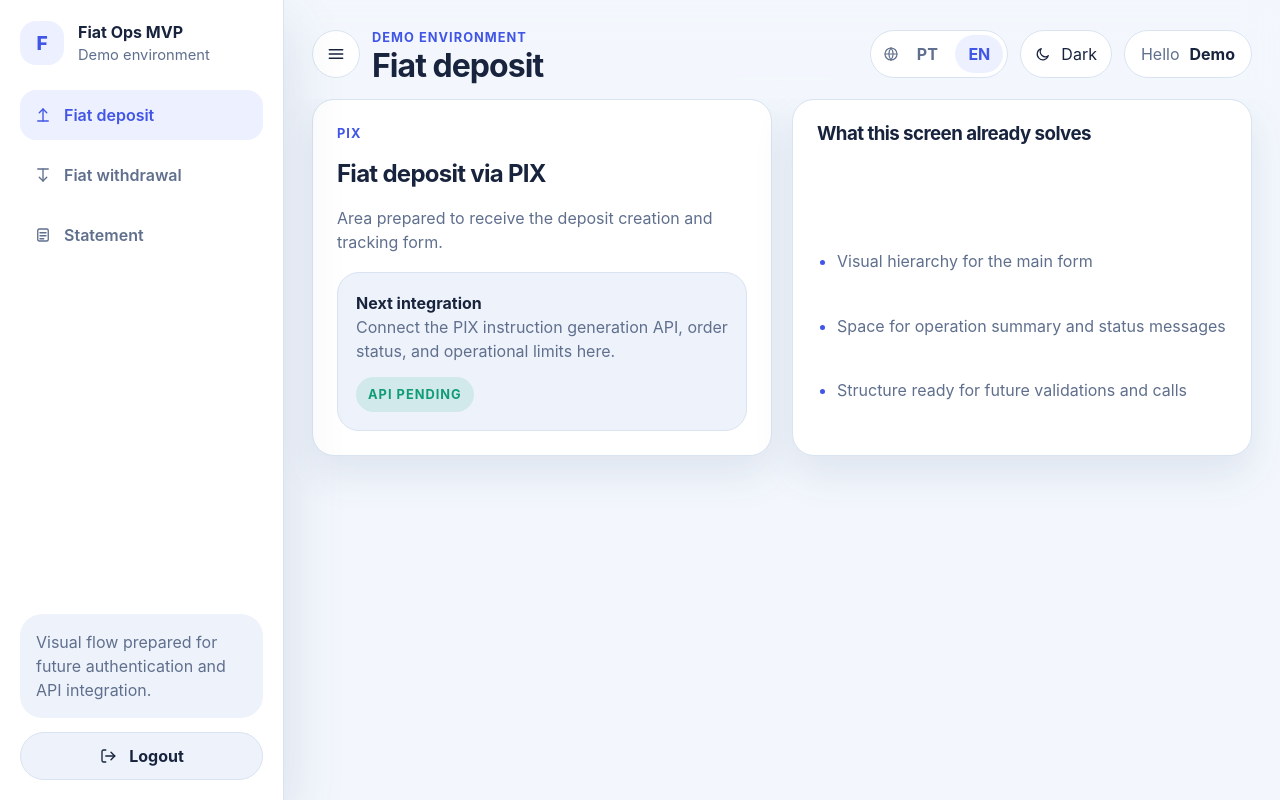
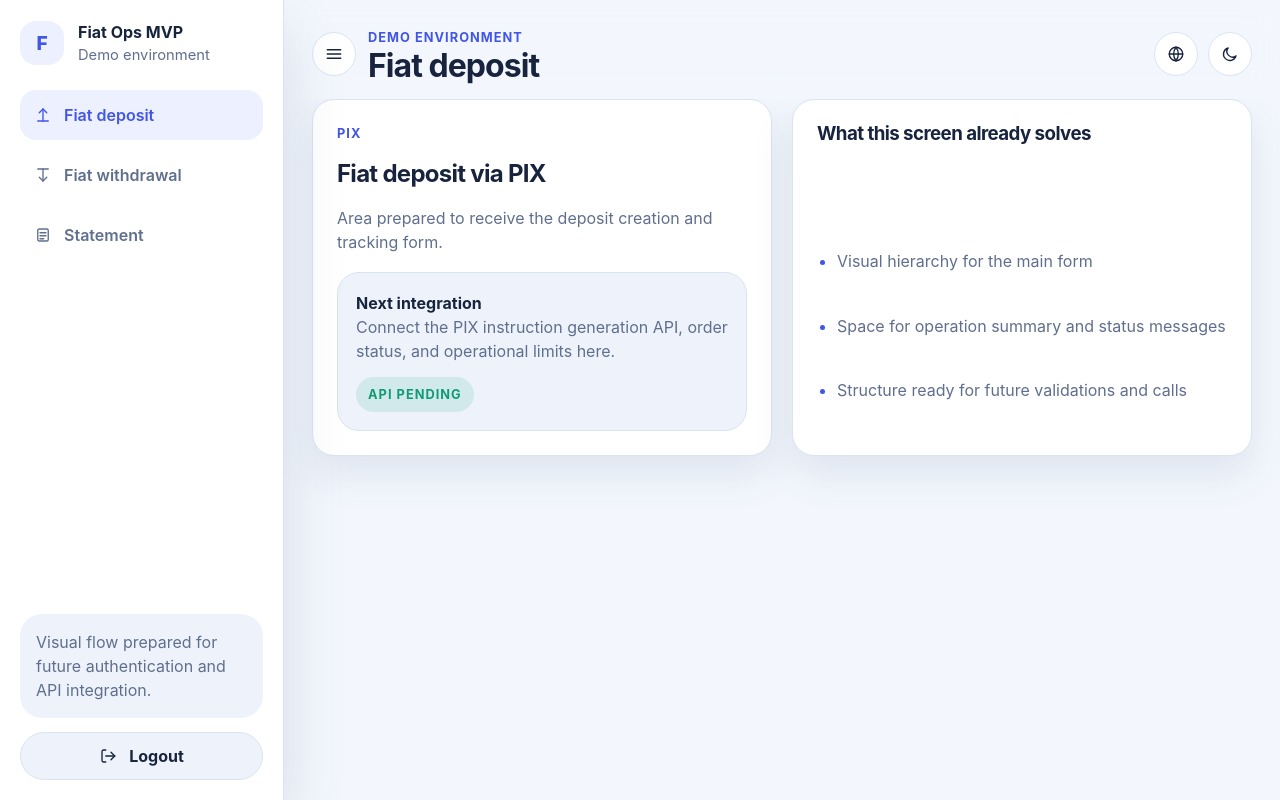
Before and after one commit to HighLiquidity/hili-stellar-mvp, a React (Vite) app: page /login in a window 1280 px wide. Both pictures are taken after a click on the button "Enter dashboard". Built offline with nearby package versions, Linux system fonts and the light colour scheme.

Commit message:
[dyad] Remove greeting and make top-right toggles icon-only

```diff
--- a/src/components/LanguageToggle.tsx
+++ b/src/components/LanguageToggle.tsx
@@ -3,26 +3,20 @@ import { useI18n } from '../lib/i18n';
 
 export function LanguageToggle() {
   const { locale, setLocale, t } = useI18n();
+  const nextLocale = locale === 'pt' ? 'en' : 'pt';
+  const nextLocaleLabel = nextLocale === 'pt' ? t('controls.portuguese') : t('controls.english');
 
   return (
-    <div className="segmented-control" role="group" aria-label={t('shell.language')}>
-      <span className="segmented-control__icon" aria-hidden="true">
-        <GlobeIcon width={16} height={16} />
+    <button
+      type="button"
+      className="icon-button"
+      onClick={() => setLocale(nextLocale)}
+      aria-label={t('shell.language')}
+      title={nextLocaleLabel}
+    >
+      <span className="language-toggle__icon" aria-hidden="true">
+        <GlobeIcon width={18} height={18} />
       </span>
-      <button
-        type="button"
-        className={`segmented-control__button${locale === 'pt' ? ' is-active' : ''}`}
-        onClick={() => setLocale('pt')}
-      >
-        {t('controls.portuguese')}
-      </button>
-      <button
-        type="button"
-        className={`segmented-control__button${locale === 'en' ? ' is-active' : ''}`}
-        onClick={() => setLocale('en')}
-      >
-        {t('controls.english')}
-      </button>
-    </div>
+    </button>
   );
 }
--- a/src/components/ThemeToggle.tsx
+++ b/src/components/ThemeToggle.tsx
@@ -10,15 +10,14 @@ export function ThemeToggle() {
   return (
     <button
       type="button"
-      className="theme-toggle"
+      className="icon-button"
       onClick={toggleTheme}
       aria-label={t('shell.theme')}
       title={isLight ? t('controls.dark') : t('controls.light')}
     >
       <span className="theme-toggle__icon" aria-hidden="true">
-        {isLight ? <MoonIcon width={16} height={16} /> : <SunIcon width={16} height={16} />}
+        {isLight ? <MoonIcon width={18} height={18} /> : <SunIcon width={18} height={18} />}
       </span>
-      <span>{isLight ? t('controls.dark') : t('controls.light')}</span>
     </button>
   );
 }
--- a/src/index.css
+++ b/src/index.css
@@ -481,76 +481,26 @@ button:disabled {
   font-size: clamp(1.4rem, 3vw, 2rem);
 }
 
-.icon-button,
-.theme-toggle {
-  min-height: 48px;
+.icon-button {
+  width: 44px;
+  height: 44px;
+  display: inline-grid;
+  place-items: center;
   border-radius: 999px;
   border: 1px solid var(--border);
   background: var(--surface);
   color: var(--text);
-  transition: background-color 180ms ease, border-color 180ms ease, transform 180ms ease;
+  transition: background-color 180ms ease, border-color 180ms ease, transform 180ms ease, color 180ms ease;
 }
 
-.icon-button {
-  width: 48px;
-  display: inline-grid;
-  place-items: center;
-}
-
-.theme-toggle {
-  display: inline-flex;
-  align-items: center;
-  gap: 10px;
-  padding: 0 14px;
+.icon-button:hover {
+  border-color: var(--accent);
+  color: var(--accent-strong);
 }
 
 .theme-toggle__icon,
-.segmented-control__icon {
+.language-toggle__icon {
   display: inline-flex;
-}
-
-.segmented-control {
-  display: inline-flex;
-  align-items: center;
-  gap: 4px;
-  border-radius: 999px;
-  padding: 4px;
-  background: var(--surface);
-}
-
-.segmented-control__icon {
-  padding-left: 8px;
-  color: var(--text-muted);
-}
-
-.segmented-control__button {
-  min-width: 48px;
-  min-height: 38px;
-  border: 0;
-  border-radius: 999px;
-  padding: 0 12px;
-  background: transparent;
-  color: var(--text-muted);
-  font-weight: 700;
-}
-
-.segmented-control__button.is-active {
-  background: var(--accent-soft);
-  color: var(--accent-strong);
-}
-
-.user-chip {
-  display: inline-flex;
-  align-items: center;
-  gap: 10px;
-  min-height: 48px;
-  padding: 0 16px;
-  border-radius: 999px;
-  background: var(--surface);
-}
-
-.user-chip__greeting {
-  color: var(--text-muted);
 }
 
 .page-content {
@@ -660,6 +610,10 @@ button:disabled {
     padding: 24px 28px 16px;
   }
 
+  .topbar__actions {
+    gap: 10px;
+  }
+
   .page-content {
     padding: 0 28px 28px;
   }
--- a/src/layouts/AppShell.tsx
+++ b/src/layouts/AppShell.tsx
@@ -16,8 +16,9 @@ interface NavItem {
 export function AppShell() {
   const { pathname } = useLocation();
   const navigate = useNavigate();
-  const { logout, user } = useAuth();
+  const { logout } = useAuth();
   const { t } = useI18n();
+
   const [isDesktop, setIsDesktop] = useState(() => window.matchMedia('(min-width: 1024px)').matches);
   const [isSidebarOpen, setIsSidebarOpen] = useState(false);
   const [isSidebarCollapsed, setIsSidebarCollapsed] = useState(false);
@@ -160,10 +161,6 @@ export function AppShell() {
           <div className="topbar__actions">
             <LanguageToggle />
             <ThemeToggle />
-            <div className="user-chip">
-              <span className="user-chip__greeting">{t('app.welcome')}</span>
-              <strong>{user?.name}</strong>
-            </div>
           </div>
         </header>
 
```
